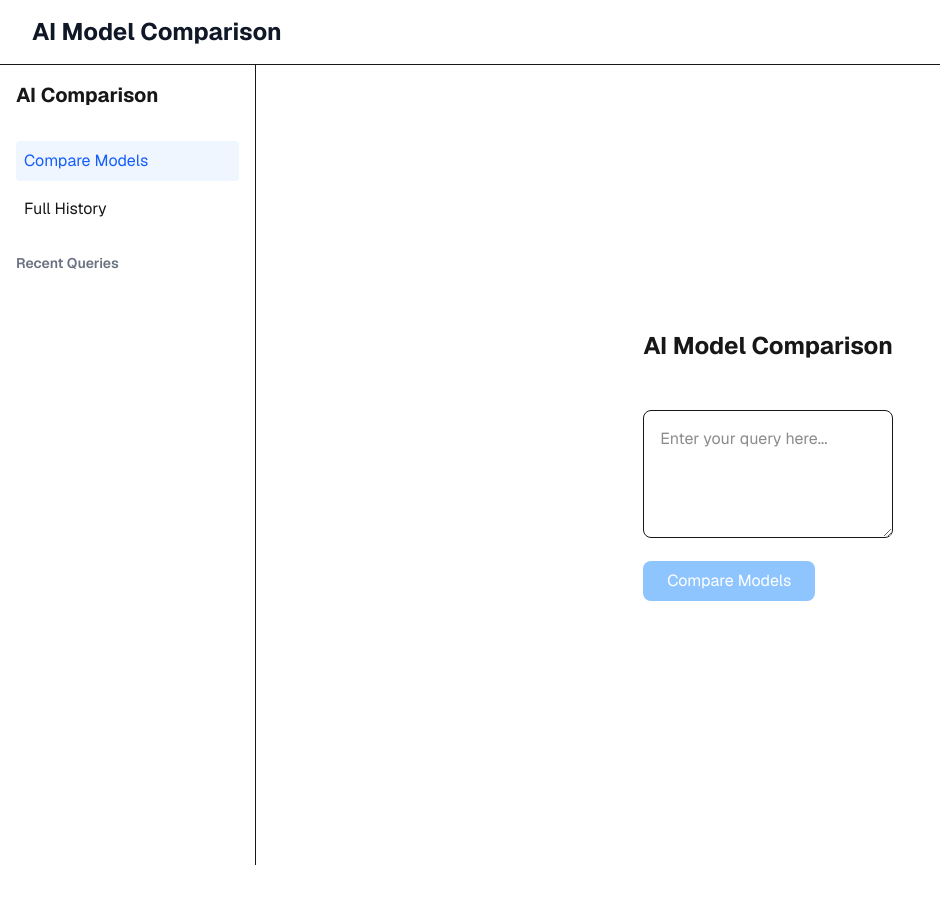
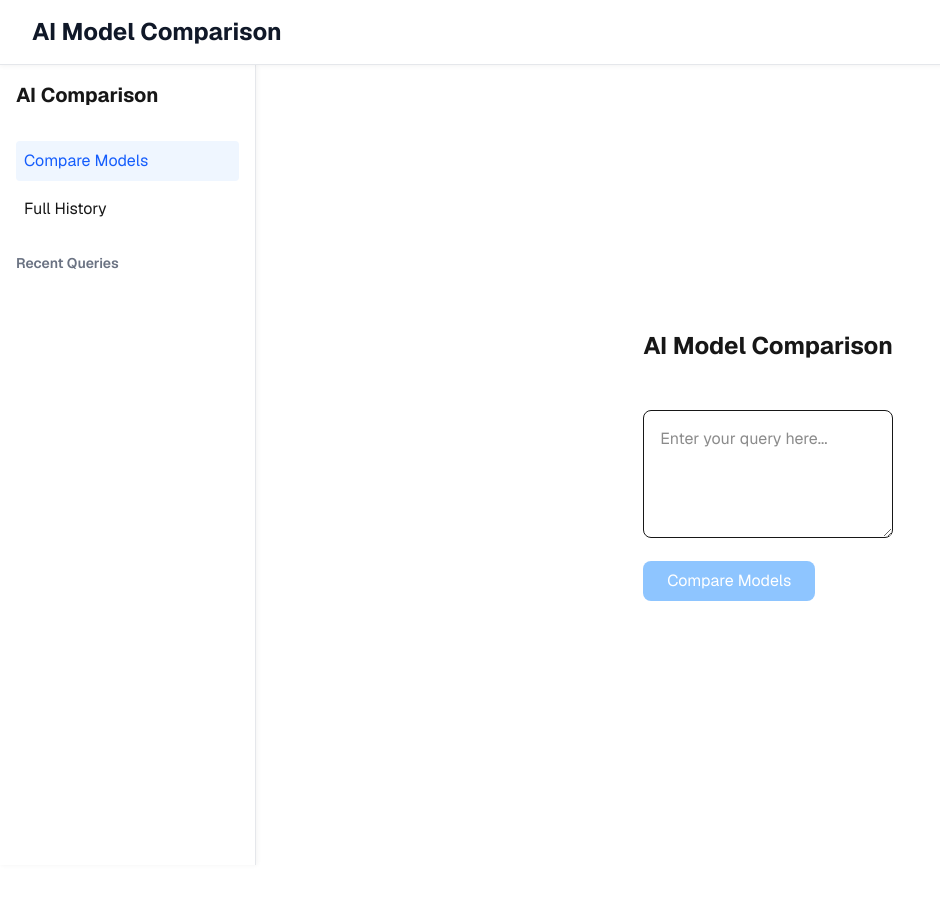
Before and after one commit to artynuts/ai-model-comparison, a Next.js app: page / in a window 1280 px wide. Shown: the top 904 px of the page, without its empty margins (0-940 px from the left). Built offline with nearby package versions, Linux system fonts and the light colour scheme.

Commit message:
Enhance layout with subtle border and shadow styling
- Add border and shadow to header and sidebar for improved visual hierarchy
- Use light gray border color for consistent design
- Implement subtle shadow effects to add depth to UI components

```diff
--- a/app/components/Sidebar.tsx
+++ b/app/components/Sidebar.tsx
@@ -19,7 +19,7 @@ export default function Sidebar() {
   const pathname = usePathname();
 
   return (
-    <div className="sticky top-0 h-screen overflow-y-auto border-r p-4 flex flex-col">
+    <div className="sticky top-0 h-screen overflow-y-auto border-r border-gray-200 shadow-[1px_0_5px_0_rgba(0,0,0,0.05)] p-4 flex flex-col">
       <div className="mb-8">
         <h1 className="text-xl font-bold">AI Comparison</h1>
       </div>
--- a/app/layout.tsx
+++ b/app/layout.tsx
@@ -19,7 +19,7 @@ export default function RootLayout({
       <body className={GeistSans.className}>
         <HistoryProvider>
           <div className="flex flex-col min-h-screen">
-            <header className="bg-white border-b sticky top-0 z-10">
+            <header className="bg-white border-b border-gray-200 shadow-[0_1px_5px_0_rgba(0,0,0,0.05)] sticky top-0 z-10">
               <div className="max-w-screen-2xl mx-auto px-8 py-4">
                 <h1 className="text-2xl font-bold text-gray-900">
                   AI Model Comparison
```
